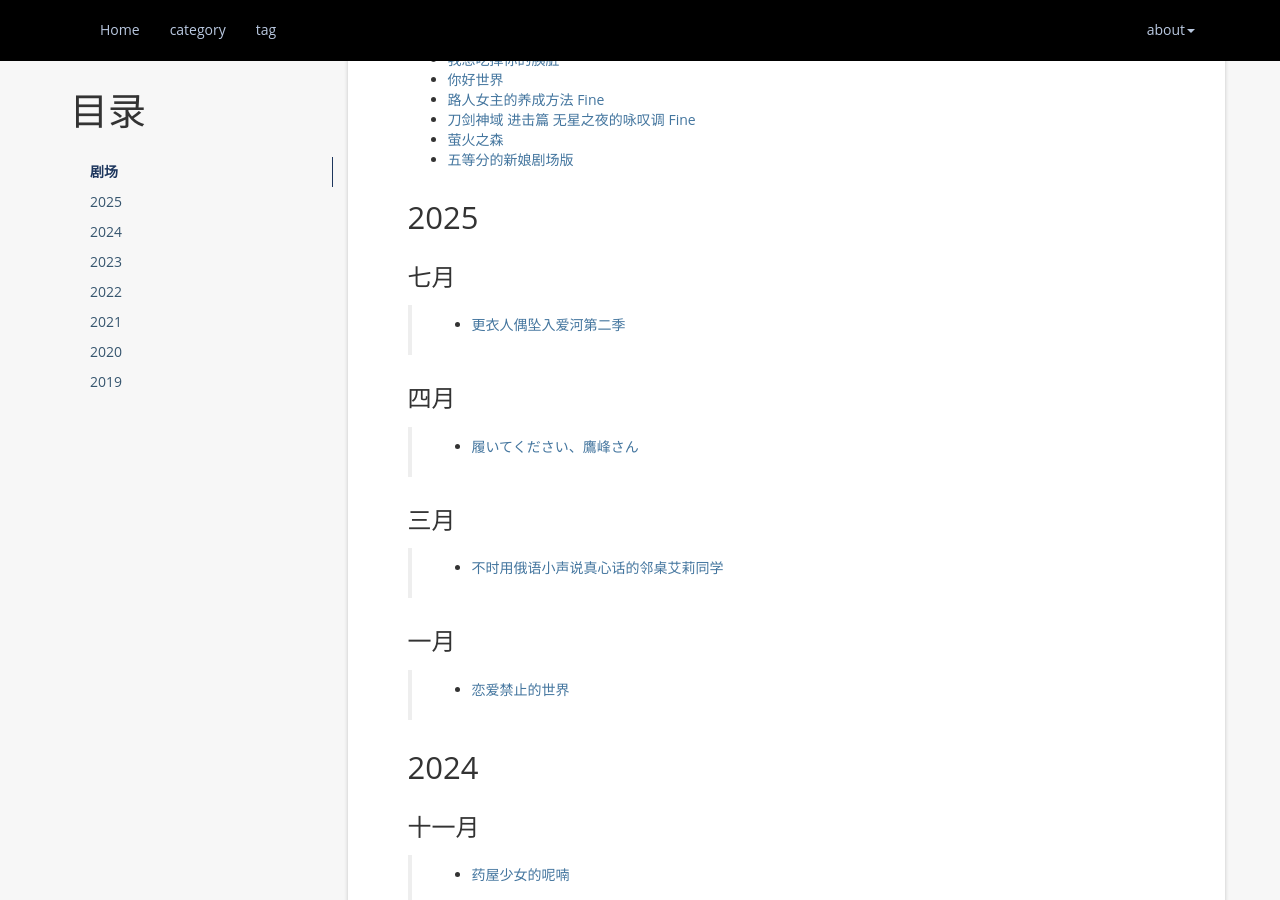
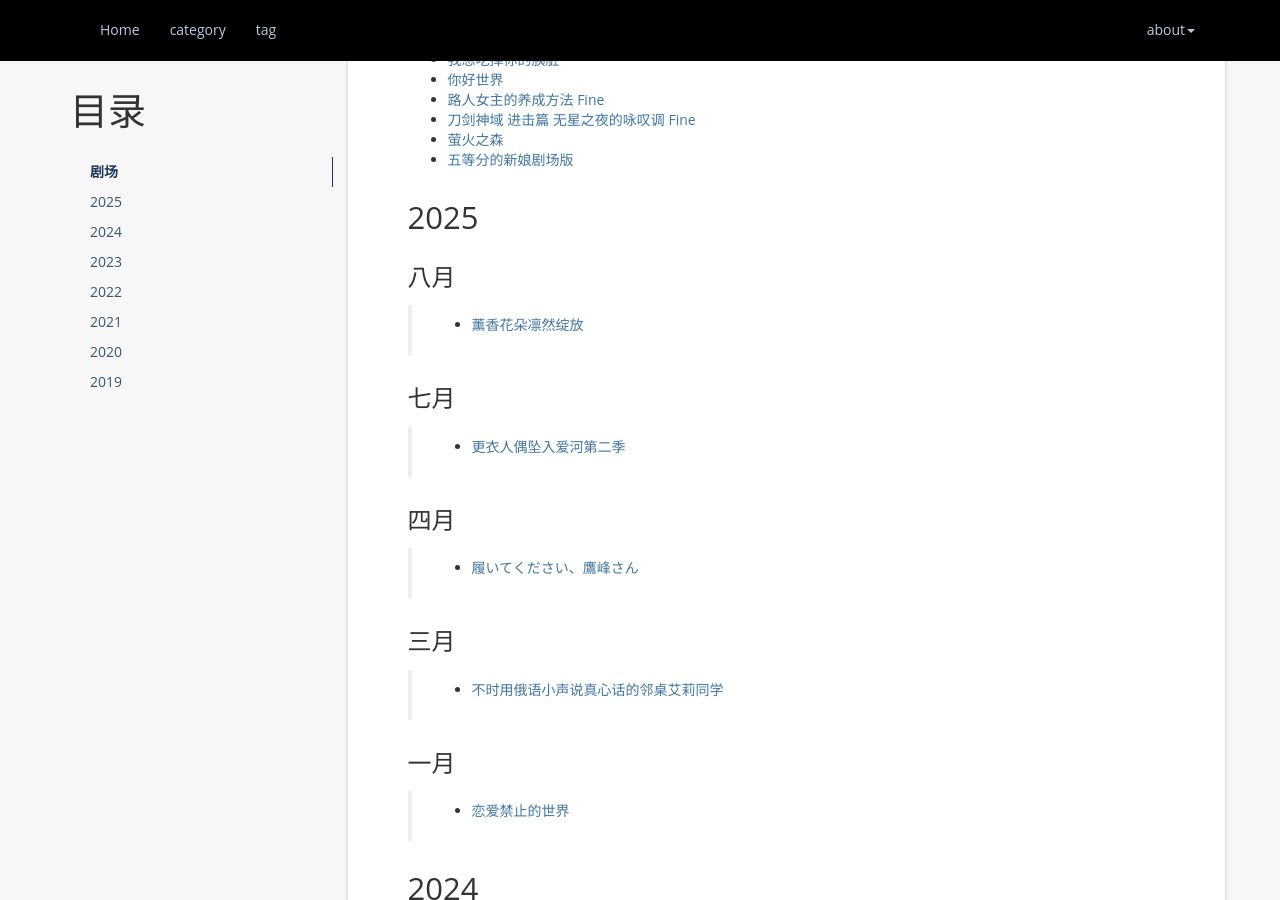
Before and after one commit to atgtahub/atgtahub.github.io, a Jekyll site: the page built from about/bangumi.md, in a window 1280 px wide and 900 px high, scrolled down 584 px. Built offline with Jekyll 4.4.1, drawn with Linux system fonts in a browser that asks for light colours; a script that is not in the unit is left out; comment, search, counter and statistics services are not loaded.

Commit message:
feat: bangumi.md

```diff
--- a/about/bangumi.md
+++ b/about/bangumi.md
@@ -25,6 +25,10 @@ permalink: /bangumi
 + <a href="javascript:;" target="_blank">五等分的新娘剧场版</a>
 
 ## 2025
+
+### 八月
+
+> + <a href="javascript:;">薰香花朵凛然绽放</a>
 
 ### 七月
 
```
